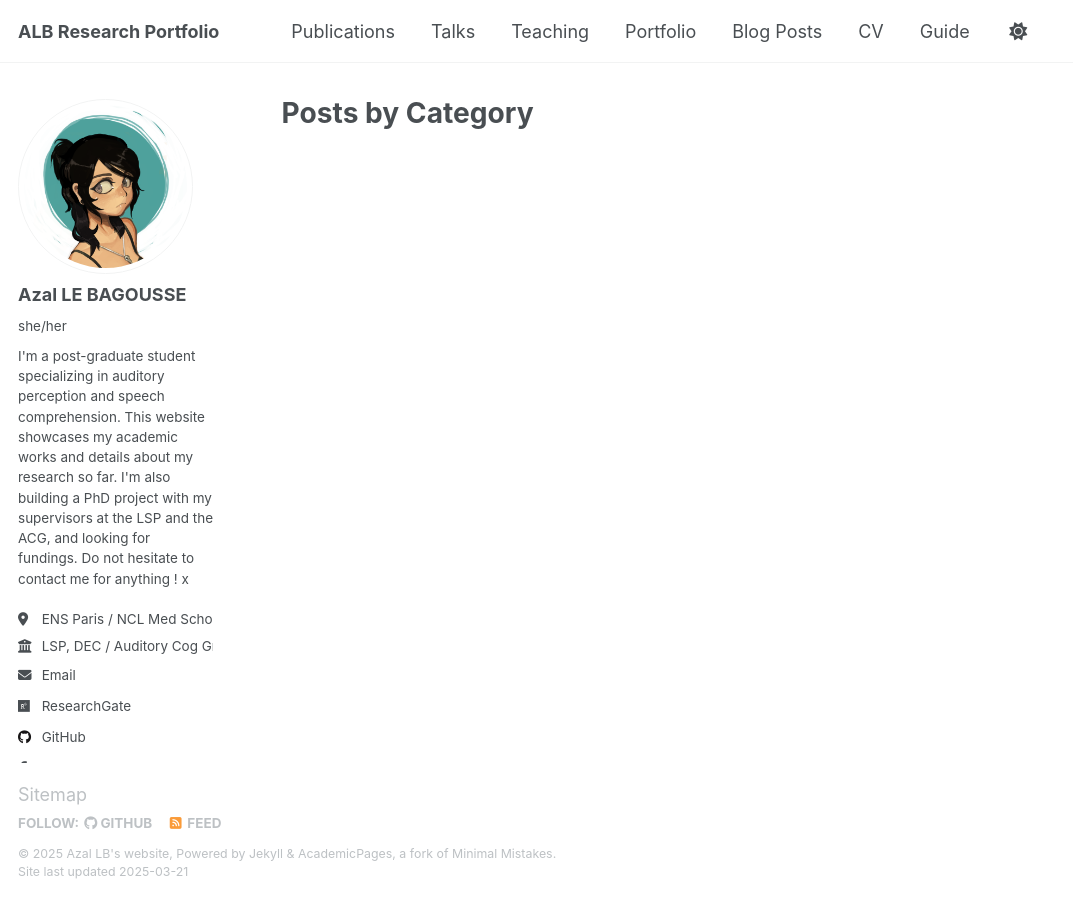
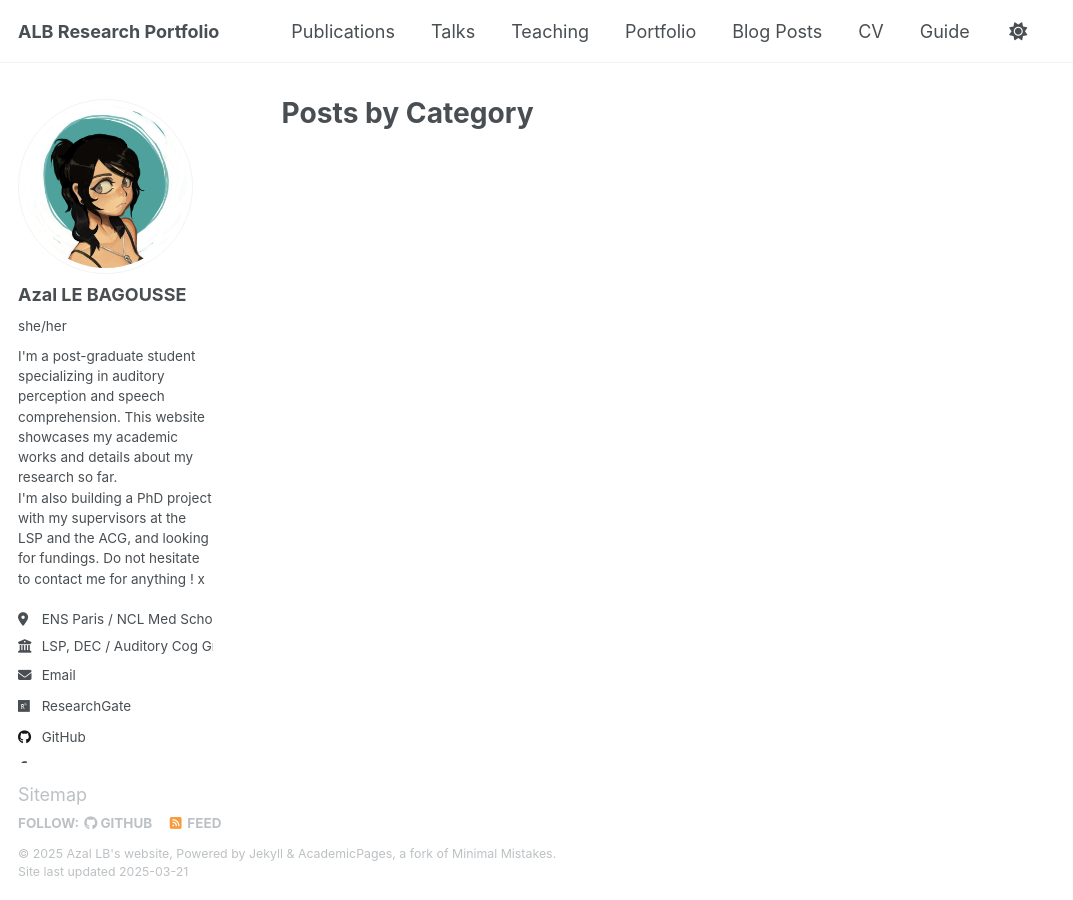
Before and after one commit to azallb/azallb.github.io, a Jekyll site: the page built from _pages/category-archive.html, in a window 1280 px wide. Shown: the whole page, without its empty margins (0-1073 px from the left). Built offline with Jekyll 4.4.1, drawn with Linux system fonts in a browser that asks for light colours.

```diff
--- a/_config.yml
+++ b/_config.yml
@@ -25,9 +25,8 @@ author:
   avatar           : "my_avatar2.png"
   name             : "Azal LE BAGOUSSE"
   pronouns         : "she/her"
-  bio              : |
-    I'm a post-graduate student specializing in auditory perception and speech comprehension. This website showcases my academic works and details about my research so far.
-    I'm also building a PhD project with my supervisors at the LSP and the ACG, and looking for fundings. Do not hesitate to contact me for anything ! x
+  bio              : "I'm a post-graduate student specializing in auditory perception and speech comprehension. This website showcases my academic works and details about my research so far. <br>
+      I'm also building a PhD project with my supervisors at the LSP and the ACG, and looking for fundings. Do not hesitate to contact me for anything ! x"
   location         : "ENS Paris / NCL Med School"
   employer         : "LSP, DEC / Auditory Cog Group"
   uri              : # URL
```
